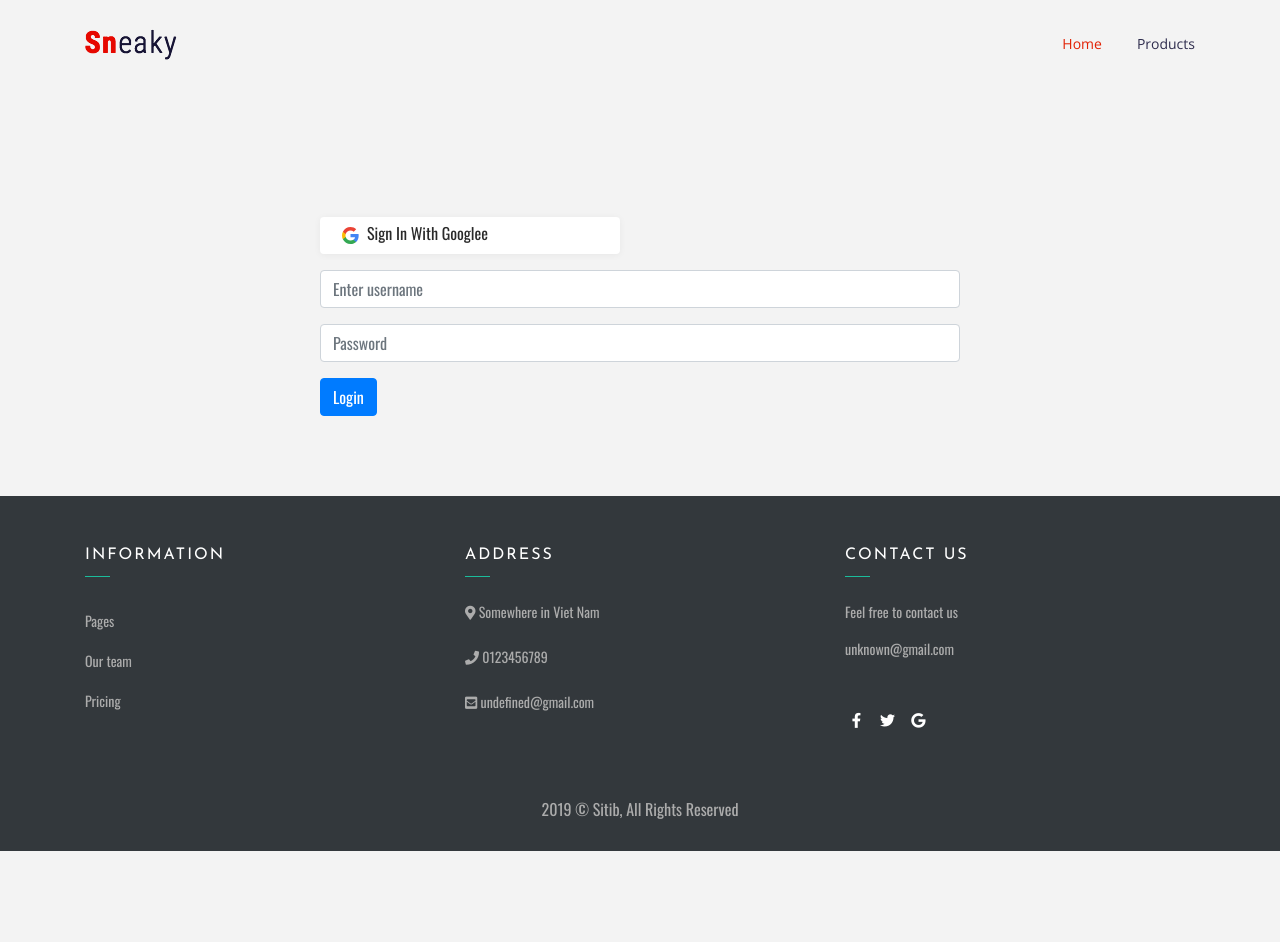
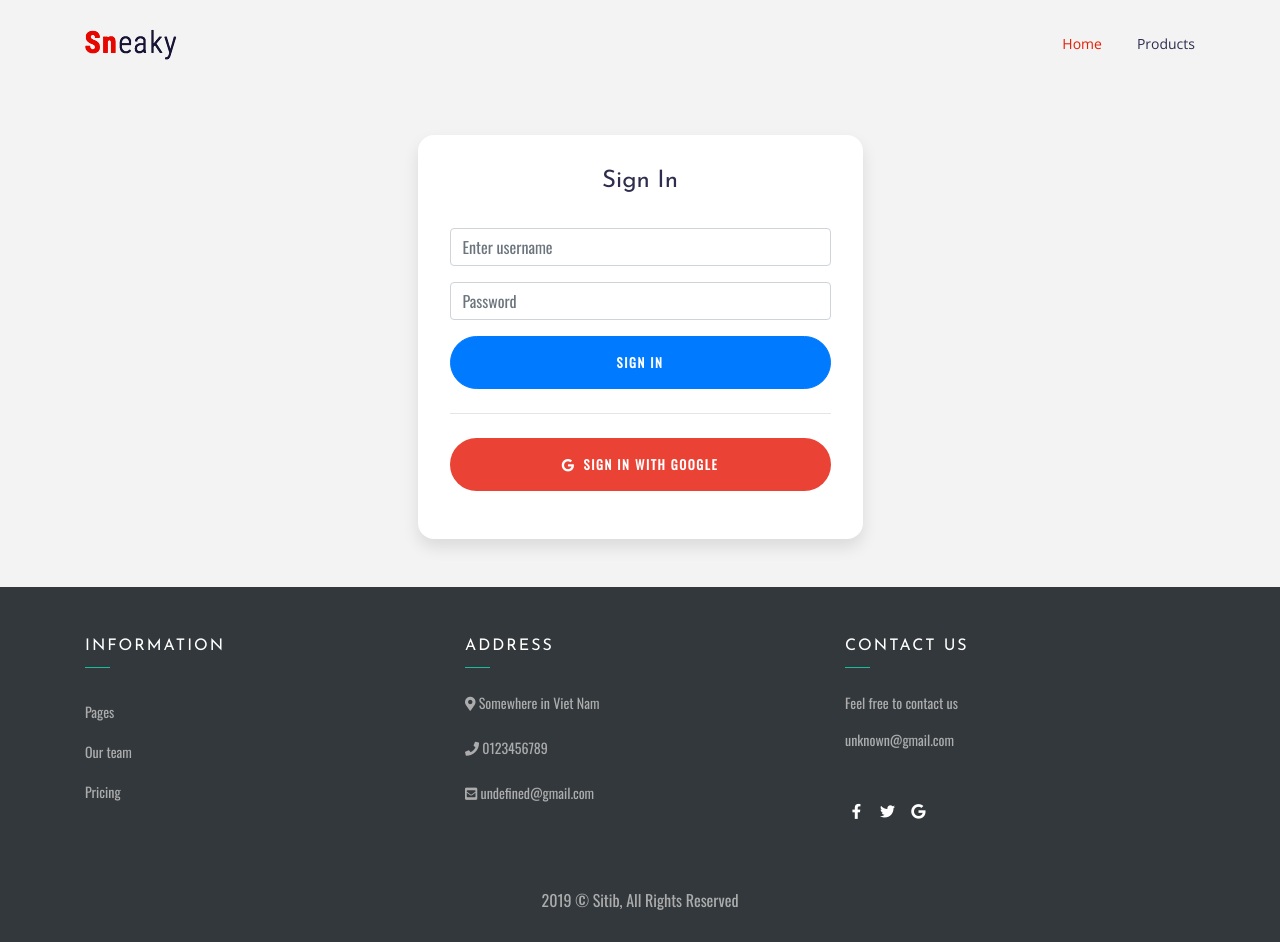
Before and after one commit to quangdvn/online-shopping, a React (Create React App) app: page /login in a window 1280 px wide. Before the commit the page ends 851 px from the top, so only its background shows below. Built offline with nearby package versions, Linux system fonts and the light colour scheme; no server answers.

Commit message:
add Login Form

```diff
--- a/src/App.js
+++ b/src/App.js
@@ -15,6 +15,7 @@ import store from './redux/store'
 import Footer from './Components/footer/Footer'
 import Navbar from './Components/header/Navbar'
 import Home from './Components/home/Home'
+import NewLoginForm from './Components/LoginForm/NewLoginForm'
 
 class App extends Component {
     componentDidMount() {
@@ -26,7 +27,7 @@ class App extends Component {
                 <Navbar />
                 <Switch>
                     <Route exact path="/" component={Home} />
-                    <Route exact path="/login" component={LoginForm} />
+                    <Route exact path="/login" component={NewLoginForm} />
                     <Route
                         exact
                         path="/details/:slug.:id"
--- /dev/null
+++ b/src/Components/LoginForm/NewLoginForm.js
@@ -0,0 +1,107 @@
+import React, {Component} from 'react'
+import {connect} from 'react-redux'
+import {loginAction} from '../../redux/actions/authActions'
+import LoginWithGoogleButton from './LoginWithGoogleButton'
+
+class NewLoginForm extends Component {
+    state = {
+        username: '',
+        password: ''
+    }
+    componentDidUpdate(prevProps) {
+        const isAuthenticated = this.props.auth.isAuthenticated
+        if (
+            prevProps.auth.isAuthenticated !== isAuthenticated &&
+            isAuthenticated
+        ) {
+            this.props.history.push('/')
+        }
+    }
+
+    _getAuthURL = () => {
+        return process.env.NODE_ENV === 'development'
+            ? 'http://localhost:5000/google'
+            : //: '/api/auth/google/'
+              'https://authlivs.herokuapp.com/google'
+    }
+    _handleInputChange = e => {
+        return this.setState({
+            [e.target.name]: e.target.value
+        })
+    }
+
+    _handleClick = async e => {
+        e.preventDefault()
+        const {username, password} = this.state
+        this.props.loginAction({username, password}, this.props.history)
+    }
+    render() {
+        const {email, password} = this.state
+        return (
+            <div className="NewLoginForm">
+                <div className="container">
+                    <div className="row">
+                        <div className="col-sm-9 col-md-7 col-lg-5 mx-auto">
+                            <div className="card card-signin my-5">
+                                <div className="card-body">
+                                    <h5 className="card-title text-center">
+                                        Sign In
+                                    </h5>
+                                    <form
+                                        className="form-signin form-group"
+                                        onSubmit={e => e.preventDefault()}>
+                                        <div className="form-group">
+                                            <input
+                                                type="text"
+                                                name="username"
+                                                value={email}
+                                                onChange={
+                                                    this._handleInputChange
+                                                }
+                                                className="form-control"
+                                                placeholder="Enter username"
+                                            />
+                                        </div>
+                                        <div className="form-group">
+                                            <input
+                                                type="password"
+                                                name="password"
+                                                value={password}
+                                                onChange={
+                                                    this._handleInputChange
+                                                }
+                                                className="form-control"
+                                                placeholder="Password"
+                                            />
+                                        </div>
+                                        <button className="btn btn-lg btn-primary btn-block text-uppercase">
+                                            Sign in
+                                        </button>
+                                        <hr className="my-4" />
+                                        <a
+                                            href={this._getAuthURL()}
+                                            className="btn btn-lg btn-google btn-block text-uppercase">
+
+                                                <i className="fab fa-google mr-2" />
+                                                Sign in with Google
+                                        </a>
+                                    </form>
+                                </div>
+                            </div>
+                        </div>
+                    </div>
+                </div>
+            </div>
+        )
+    }
+}
+
+const mapStateToProps = state => ({
+    errors: state.errors,
+    auth: state.auth
+})
+
+export default connect(
+    mapStateToProps,
+    {loginAction}
+)(NewLoginForm)
--- /dev/null
+++ b/src/scss/LoginForm/_NewLoginForm.scss
@@ -0,0 +1,112 @@
+.NewLoginForm {
+ :root {
+  --input-padding-x: 1.5rem;
+  --input-padding-y: .75rem;
+}
+
+body {
+  background: #007bff;
+  background: linear-gradient(to right, #0062E6, #33AEFF);
+}
+
+.card-signin {
+  border: 0;
+  border-radius: 1rem;
+  box-shadow: 0 0.5rem 1rem 0 rgba(0, 0, 0, 0.1);
+}
+
+.card-signin .card-title {
+  margin-bottom: 2rem;
+  font-weight: 300;
+  font-size: 1.5rem;
+}
+
+.card-signin .card-body {
+  padding: 2rem;
+}
+
+.form-signin {
+  width: 100%;
+}
+
+.form-signin .btn {
+  font-size: 80%;
+  border-radius: 5rem;
+  letter-spacing: .1rem;
+  font-weight: bold;
+  padding: 1rem;
+  transition: all 0.2s;
+}
+
+.form-label-group {
+  position: relative;
+  margin-bottom: 1rem;
+}
+
+.form-label-group input {
+  height: auto;
+  border-radius: 2rem;
+}
+
+.form-label-group>input,
+.form-label-group>label {
+  padding: var(--input-padding-y) var(--input-padding-x);
+}
+
+.form-label-group>label {
+  position: absolute;
+  top: 0;
+  left: 0;
+  display: block;
+  width: 100%;
+  margin-bottom: 0;
+  /* Override default `<label>` margin */
+  line-height: 1.5;
+  color: #495057;
+  border: 1px solid transparent;
+  border-radius: .25rem;
+  transition: all .1s ease-in-out;
+}
+
+.form-label-group input::-webkit-input-placeholder {
+  color: transparent;
+}
+
+.form-label-group input:-ms-input-placeholder {
+  color: transparent;
+}
+
+.form-label-group input::-ms-input-placeholder {
+  color: transparent;
+}
+
+.form-label-group input::-moz-placeholder {
+  color: transparent;
+}
+
+.form-label-group input::placeholder {
+  color: transparent;
+}
+
+.form-label-group input:not(:placeholder-shown) {
+  padding-top: calc(var(--input-padding-y) + var(--input-padding-y) * (2 / 3));
+  padding-bottom: calc(var(--input-padding-y) / 3);
+}
+
+.form-label-group input:not(:placeholder-shown)~label {
+  padding-top: calc(var(--input-padding-y) / 3);
+  padding-bottom: calc(var(--input-padding-y) / 3);
+  font-size: 12px;
+  color: #777;
+}
+
+.btn-google {
+  color: white;
+  background-color: #ea4335;
+}
+
+.btn-facebook {
+  color: white;
+  background-color: #3b5998;
+}
+}
--- a/src/scss/LoginForm/_index.scss
+++ b/src/scss/LoginForm/_index.scss
@@ -1 +1,2 @@
-@import "./LoginForm"
+@import "./LoginForm";
+@import "./NewLoginForm";
```
